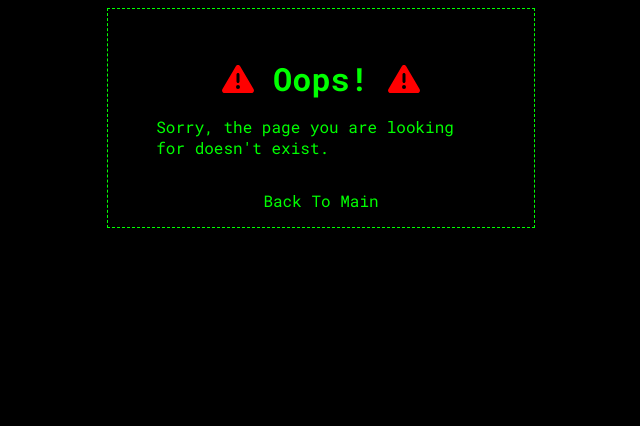
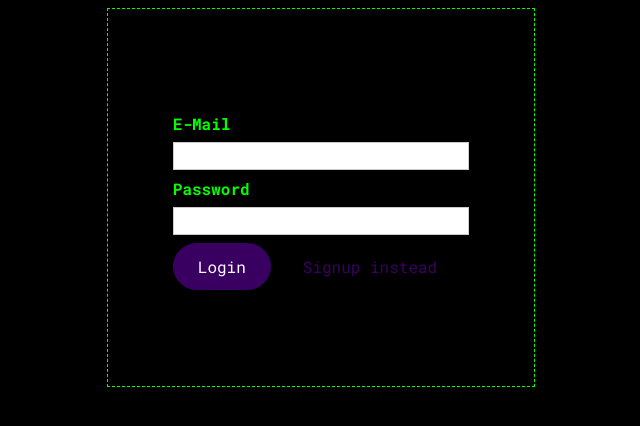
Before and after one commit to moviefan322/vuebsdrills, a Vue app: page /auth in a window 1280 px wide. Shown: the top 426 px of the page, without its empty margins (319-959 px from the left). Built offline with nearby package versions, Linux system fonts and the light colour scheme.

Commit message:
adds base ui components and userauth page

```diff
--- a/src/App.vue
+++ b/src/App.vue
@@ -1,6 +1,5 @@
 <script setup lang="ts">
 import { RouterView } from 'vue-router'
-
 </script>
 
 <template>
@@ -12,10 +11,11 @@ import { RouterView } from 'vue-router'
 <style scoped>
 #container {
   width: 95%;
-  margin: .5rem auto;
+  margin: 0.5rem auto;
   padding: 1rem;
   border: 1px dashed lime;
   display: flex;
   flex-direction: column;
   align-items: center;
-}</style>
+}
+</style>
--- a/src/assets/main.css
+++ b/src/assets/main.css
@@ -11,6 +11,11 @@ body {
   color: lime;
   width: 450px;
   font-family: 'Roboto Mono', sans-serif;
+  margin: auto;
+}
+
+.center {
+  text-align: center;
   margin: auto;
 }
 
@@ -110,11 +115,6 @@ body {
   width: 100%;
 }
 
-.center {
-  text-align: center;
-  margin: auto;
-}
-
 .borderBottom {
   border-bottom: 1px solid lime;
 }
--- a/src/main.ts
+++ b/src/main.ts
@@ -6,6 +6,8 @@ import { createPinia } from 'pinia'
 import App from './App.vue'
 import router from './router'
 import BaseDialog from './ui/BaseDialog.vue'
+import BaseCard from './ui/BaseCard.vue'
+import BaseButton from './ui/BaseButton.vue'
 import { library } from '@fortawesome/fontawesome-svg-core'
 import { FontAwesomeIcon } from '@fortawesome/vue-fontawesome'
 import { faRotateLeft, faArrowLeft, faTriangleExclamation } from '@fortawesome/free-solid-svg-icons'
@@ -20,6 +22,8 @@ app.use(createPinia())
 app.use(router)
 
 app.component('BaseDialog', BaseDialog)
+app.component('BaseCard', BaseCard)
+app.component('BaseButton', BaseButton)
 app.component('font-awesome-icon', FontAwesomeIcon)
 
 app.mount('#app')
--- a/src/pages/MainMenuPage.vue
+++ b/src/pages/MainMenuPage.vue
@@ -40,6 +40,7 @@ watch(showMainMenu, (newVal) => {
       </ul>
     </div>
     <div v-if="showExams">
+      <h2 class="center mb">BU Exams</h2>
       <ul class="menulist mb">
         <li><router-link to="/set/1" class="noStyleLink lime">BU Fundamentals</router-link></li>
         <li>
@@ -98,4 +99,8 @@ watch(showMainMenu, (newVal) => {
 .back:hover {
   color: yellow;
 }
+
+.mb {
+  margin-bottom: 1rem;
+}
 </style>
--- /dev/null
+++ b/src/pages/UserAuth.vue
@@ -0,0 +1,132 @@
+<template>
+  <div>
+    <base-dialog :show="!!error" title="An error occurred" @close="handleError">
+      <p>{{ error }}</p>
+    </base-dialog>
+    <base-dialog :show="isLoading" title="Authenticating..." fixed>
+      <base-spinner></base-spinner>
+    </base-dialog>
+    <base-card>
+      <form @submit.prevent="submitForm">
+        <div class="form-control">
+          <label for="email">E-Mail</label>
+          <input type="email" id="email" v-model.trim="email" />
+        </div>
+        <div class="form-control">
+          <label for="password">Password</label>
+          <input type="password" id="password" v-model.trim="password" />
+        </div>
+        <p v-if="!formIsValid">
+          Please enter a valid email and password (must be at least 6 characters long).
+        </p>
+        <base-button>{{ submitButtonCaption }}</base-button>
+        <base-button type="button" mode="flat" @click="switchAuthMode">{{
+          switchModeButtonCaption
+        }}</base-button>
+      </form>
+    </base-card>
+  </div>
+</template>
+
+<script setup lang="ts">
+import { ref, computed } from 'vue'
+import { useRouter } from 'vue-router'
+
+const router = useRouter()
+
+const email = ref('')
+const password = ref('')
+const formIsValid = ref(true)
+const mode = ref('login')
+const isLoading = ref(false)
+const error = ref<string | null>(null)
+
+const submitButtonCaption = computed(() => {
+  if (mode.value === 'login') {
+    return 'Login'
+  } else {
+    return 'Signup'
+  }
+})
+const switchModeButtonCaption = computed(() => {
+  if (mode.value === 'login') {
+    return 'Signup instead'
+  } else {
+    return 'Login instead'
+  }
+})
+
+const submitForm = () => {
+  formIsValid.value = true
+  if (email.value === '' || !email.value.includes('@') || password.value.length < 6) {
+    formIsValid.value = false
+    return
+  }
+
+  isLoading.value = true
+
+  const actionPayload = {
+    email: email.value,
+    password: password.value
+  }
+
+  try {
+    if (mode.value === 'login') {
+      console.log('login', actionPayload)
+      // await $store.dispatch('login', actionPayload)
+    } else {
+      console.log('signup', actionPayload)
+      // await this.$store.dispatch('signup', actionPayload)
+    }
+    const redirectUrl = '/'
+    router.replace(redirectUrl)
+  } catch (err: any) {
+    error.value = err.message || 'Failed to authenticate, try later.'
+  }
+
+  isLoading.value = false
+}
+const switchAuthMode = () => {
+  if (mode.value === 'login') {
+    mode.value = 'signup'
+  } else {
+    mode.value = 'login'
+  }
+}
+const handleError = () => {
+  error.value = null
+}
+</script>
+
+<style scoped>
+form {
+  margin: 1rem;
+  padding: 1rem;
+}
+
+.form-control {
+  margin: 0.5rem 0;
+}
+
+label {
+  font-weight: bold;
+  margin-bottom: 0.5rem;
+  display: block;
+}
+
+input,
+textarea {
+  display: block;
+  width: 100%;
+  font: inherit;
+  border: 1px solid #ccc;
+  padding: 0.15rem;
+}
+
+input:focus,
+textarea:focus {
+  border-color: #3d008d;
+  background-color: #faf6ff;
+  outline: none;
+}
+</style>
--- a/src/router/index.ts
+++ b/src/router/index.ts
@@ -6,6 +6,7 @@ import ResultsPage from '../pages/ResultsPage.vue'
 import TableComponent from '../components/TableComponent.vue'
 import DummyPage from '../pages/DummyPage.vue'
 import NotFoundPage from '../pages/NotFoundPage.vue'
+import UserAuth from '../pages/UserAuth.vue'
 
 const router = createRouter({
   history: createWebHistory(),
@@ -29,6 +30,11 @@ const router = createRouter({
       path: '/results',
       name: 'results',
       component: ResultsPage
+    },
+    {
+      path: '/auth',
+      name: 'auth',
+      component: UserAuth
     },
     {
       path: '/table',
--- /dev/null
+++ b/src/ui/BaseButton.vue
@@ -0,0 +1,55 @@
+<template>
+  <button v-if="!props.link" :class="props.mode">
+    <slot></slot>
+  </button>
+  <router-link v-else :to="props.to" :class="props.mode">
+    <slot></slot>
+  </router-link>
+</template>
+
+<script setup lang="ts">
+const props = defineProps(['mode', 'link', 'to'])
+</script>
+
+<style scoped>
+button,
+a {
+  text-decoration: none;
+  padding: 0.75rem 1.5rem;
+  font: inherit;
+  background-color: #3a0061;
+  border: 1px solid #3a0061;
+  color: white;
+  cursor: pointer;
+  border-radius: 30px;
+  margin-right: 0.5rem;
+  display: inline-block;
+}
+
+a:hover,
+a:active,
+button:hover,
+button:active {
+  background-color: #270041;
+  border-color: #270041;
+}
+
+.flat {
+  background-color: transparent;
+  color: #3a0061;
+  border: none;
+}
+
+.outline {
+  background-color: transparent;
+  border-color: #270041;
+  color: #270041;
+}
+
+.flat:hover,
+.flat:active,
+.outline:hover,
+.outline:active {
+  background-color: #edd2ff;
+}
+</style>
--- /dev/null
+++ b/src/ui/BaseCard.vue
@@ -0,0 +1,15 @@
+<template>
+  <div class="card">
+    <slot></slot>
+  </div>
+</template>
+
+<style>
+.card {
+  border-radius: 12px;
+  box-shadow: 0 2px 8px rgba(0, 0, 0, 0.26);
+  padding: 1rem;
+  margin: 2rem auto;
+  max-width: 40rem;
+}
+</style>
--- a/src/ui/BaseDialog.vue
+++ b/src/ui/BaseDialog.vue
@@ -1,19 +1,19 @@
 <template>
   <teleport to="body">
-    <div v-if="props.show" @click="tryClose" class="backdrop"></div>
+    <div v-if="show" @click="tryClose" class="backdrop"></div>
     <transition name="dialog">
-      <dialog open v-if="props.show">
+      <dialog open v-if="show">
         <header>
           <slot name="header">
-            <h2>{{ props.title }}</h2>
+            <h2>{{ title }}</h2>
           </slot>
         </header>
         <section class="mainSec">
           <slot></slot>
         </section>
-        <menu v-if="!props.fixed">
+        <menu v-if="!fixed">
           <slot name="actions">
-            <button class="myButt" @click="tryClose">Close</button>
+            <base-button @click="tryClose">Close</base-button>
           </slot>
         </menu>
       </dialog>
@@ -22,19 +22,14 @@
 </template>
 
 <script setup lang="ts">
-interface Props {
-  show: boolean
-  title: string
-  fixed: boolean
-}
-
-const props = defineProps<Props>()
+const props = defineProps(['show', 'title', 'fixed'])
 const emits = defineEmits(['close'])
 
 const tryClose = () => {
-  if (!props.fixed) {
-    emits('close')
+  if (props.fixed) {
+    return
   }
+  emits('close')
 }
 </script>
 
```
Also changed, not shown: src/ui/BaseSpinner.vue (added, +110 -0 lines).
